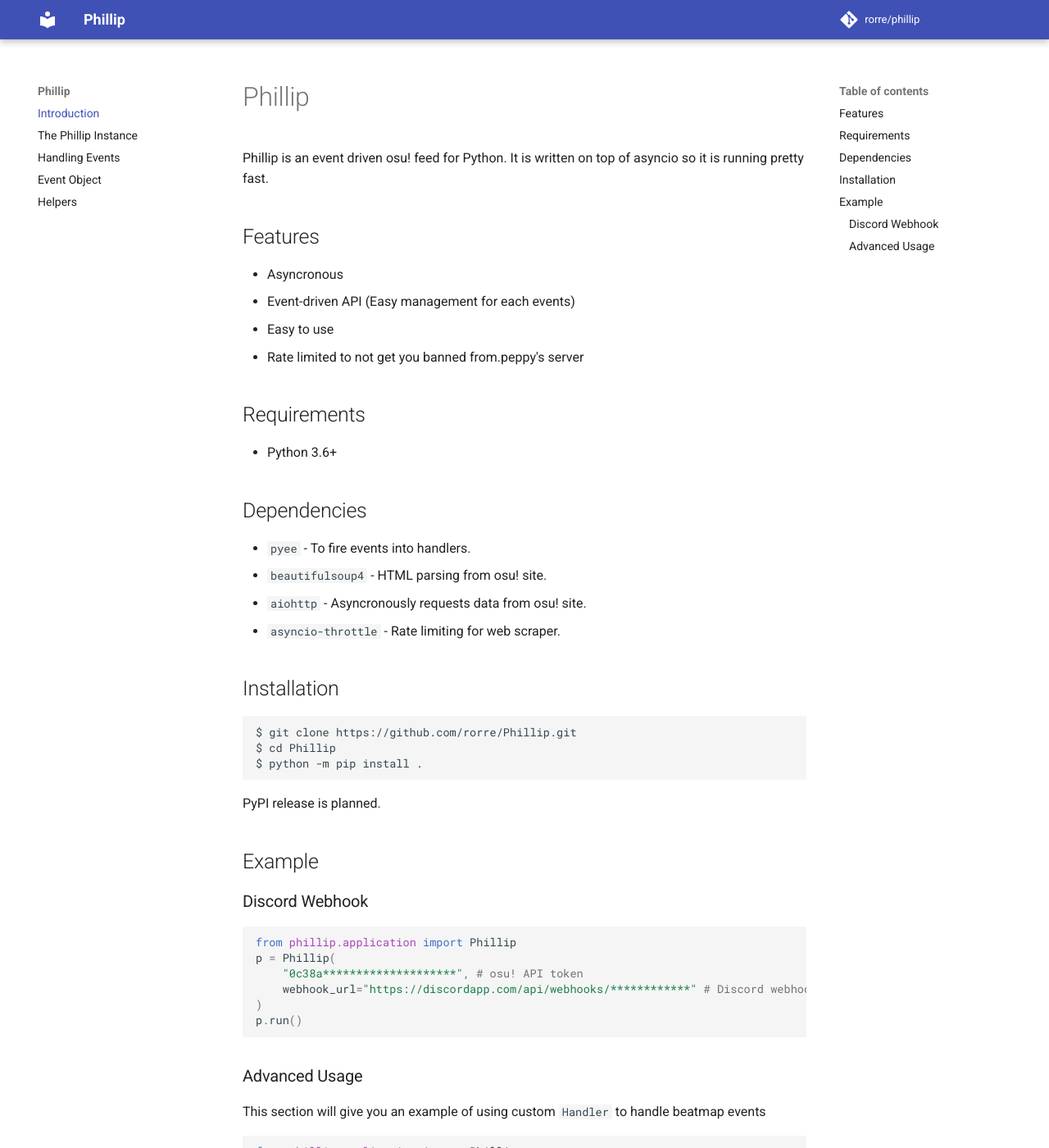
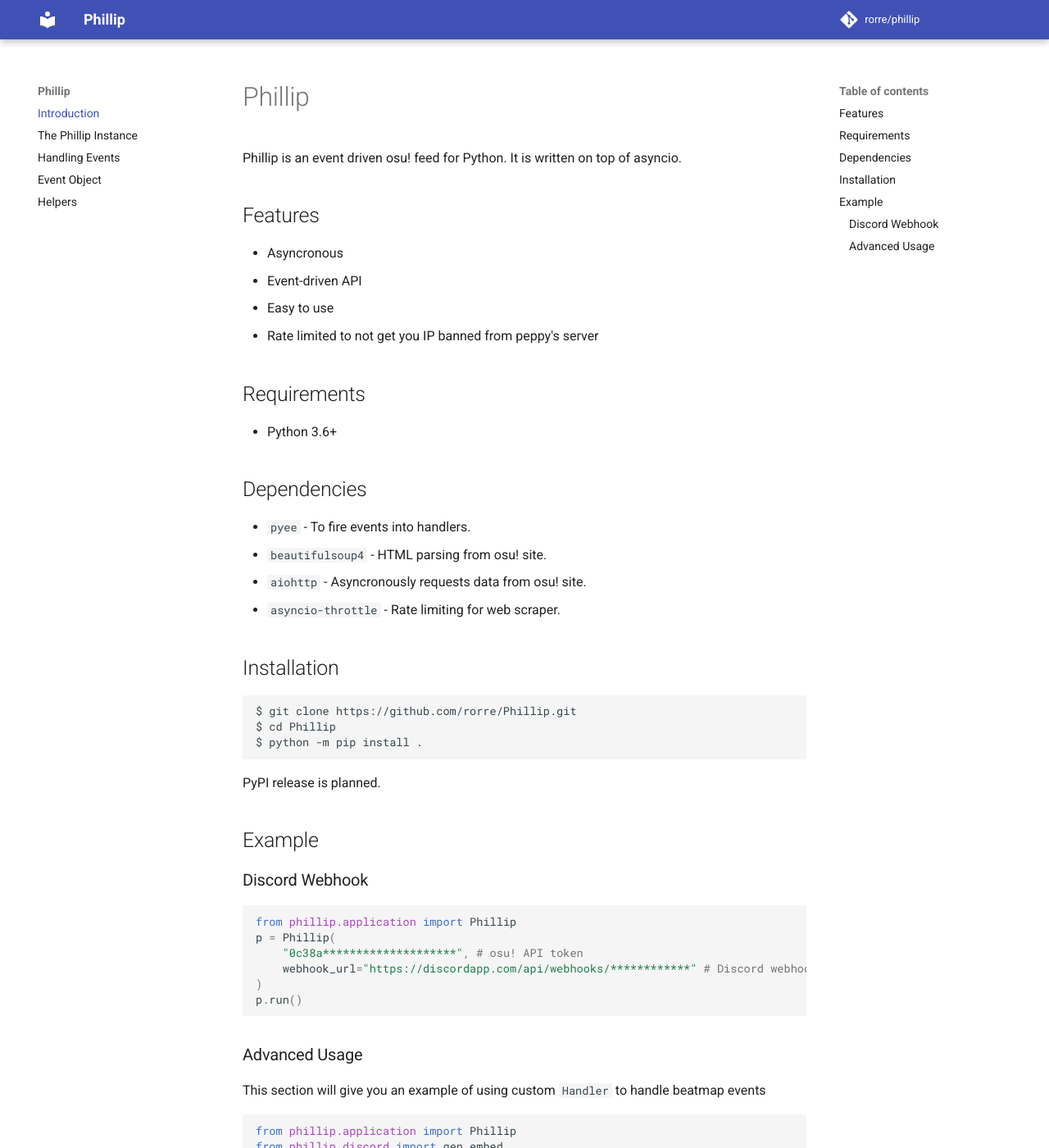
Before and after one commit to rorre/Phillip, an MkDocs documentation site: the page built from docs/index.md, in a window 1280 px wide and 1400 px high. Shown: the whole window at 82% size. Built offline with MkDocs 1.6.1 and Material for MkDocs 9.7.7, drawn with Linux system fonts in a browser that asks for light colours; comment, search, counter and statistics services are not loaded; some of the changed text lies outside the part shown.

Commit message:
Update docs

````diff
--- a/docs/index.md
+++ b/docs/index.md
@@ -1,13 +1,13 @@
 # Phillip
 
-Phillip is an event driven osu! feed for Python. It is written on top of asyncio so it is running pretty fast.
+Phillip is an event driven osu! feed for Python. It is written on top of asyncio.
 
 ## Features
 
 * Asyncronous
-* Event-driven API (Easy management for each events)
+* Event-driven API
 * Easy to use
-* Rate limited to not get you banned from.peppy's server
+* Rate limited to not get you IP banned from peppy's server
 
 ## Requirements
 
@@ -47,6 +47,7 @@ This section will give you an example of using custom ``Handler`` to handle beat
 
 ```python
 from phillip.application import Phillip
+from phillip.discord import gen_embed
 from phillip.handlers import Handler
 import aiohttp
 
````
Also changed, not shown: other parts of docs/index.md (+1 -1 lines), docs/app.md (+1 -1 lines), docs/events.md (+1 -1 lines), docs/handler.md (+6 -0 lines), docs/helpers.md (+5 -3 lines).
